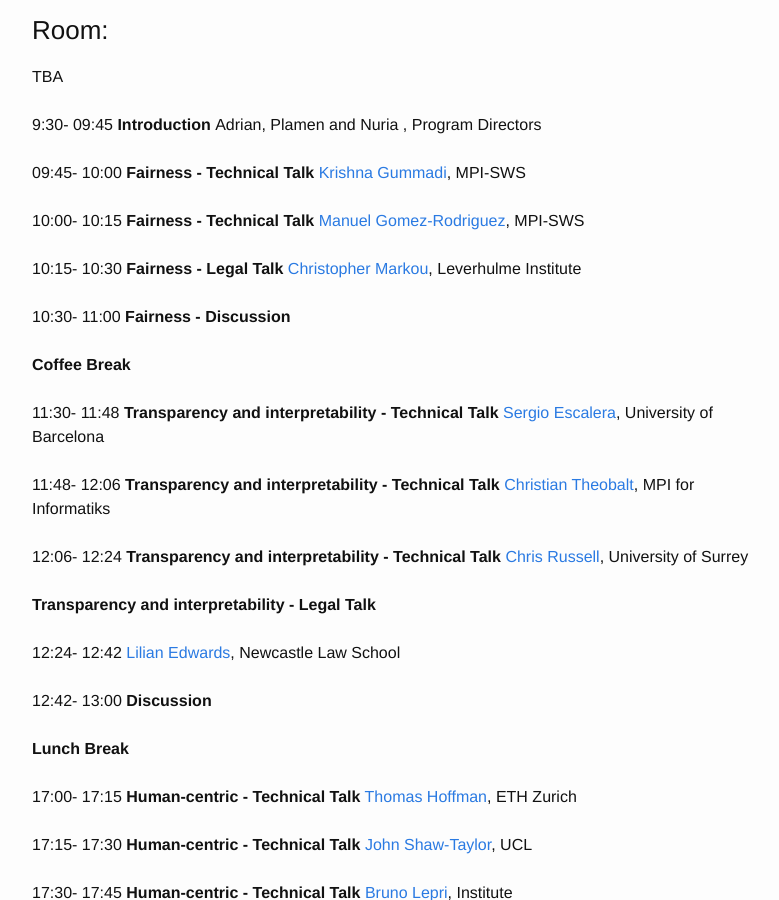
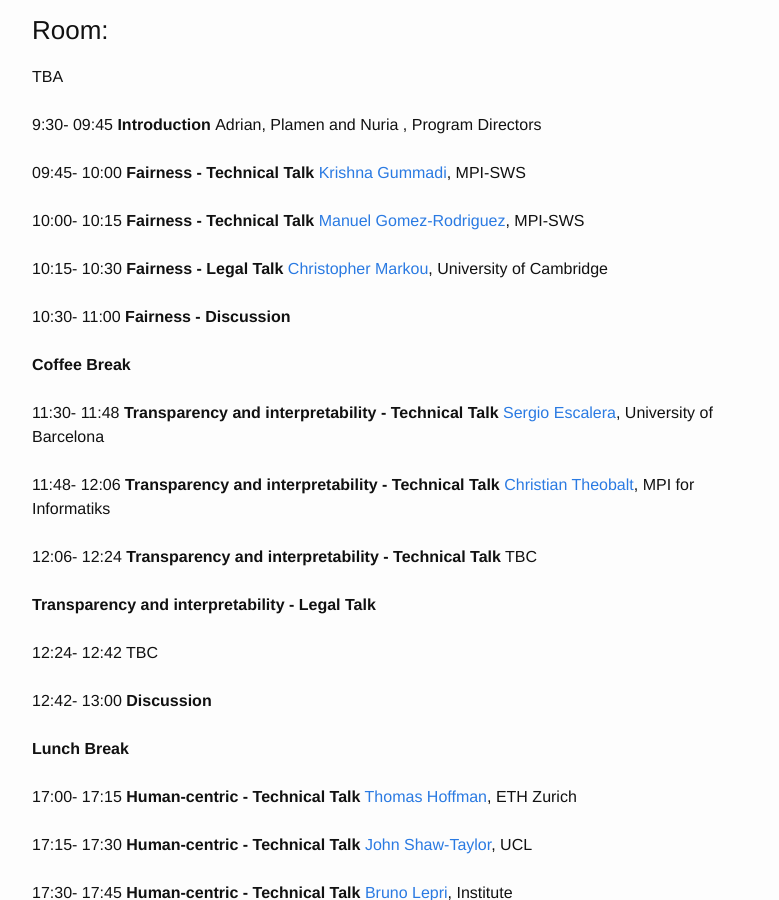
Before and after one commit to dalimeeting/dalimeeting.github.io, a Jekyll site: the page built from _posts/2019-09-03-workshop-03-02.md, in a window 1280 px wide and 900 px high, scrolled down 634 px. Shown: the whole window, without its empty margins (238-1017 px from the left). Built offline with Jekyll 4.4.1, drawn with Linux system fonts in a browser that asks for light colours.

Commit message:
updates in the schedule

```diff
--- a/_posts/2019-09-03-workshop-03-02.md
+++ b/_posts/2019-09-03-workshop-03-02.md
@@ -52,7 +52,7 @@ talks:
   - given: Christopher
     family: Markou
     url: https://www.law.cam.ac.uk/people/cp-markou/6574
-    institute: Leverhulme Institute
+    institute: University of Cambridge
   start: "10:15"
   end: "10:30"
 - title: "Fairness - Discussion"
@@ -83,20 +83,20 @@ talks:
   end: "12:06"
 - title: "Transparency and interpretability - Technical Talk"
   author:
-  - given: Chris
-    family: Russell
-    url: https://www.surrey.ac.uk/people/chris-russell
-    institute: University of Surrey
+  - given: TBC
+    family:
+    url:
+    institute:
   abstract: My abstract here
   start: "12:06"
   end: "12:24"
 - title: "Transparency and interpretability - Legal Talk"
 - title: ""
   author:
-  - given: Lilian
-    family: Edwards
-    url: https://www.ncl.ac.uk/nuls/staff/profile/lilianedwards.html#background
-    institute: Newcastle Law School
+  - given: TBC
+    family:
+    url:
+    institute:
   abstract: My abstract here
   start: "12:24"
   end: "12:42"
```
